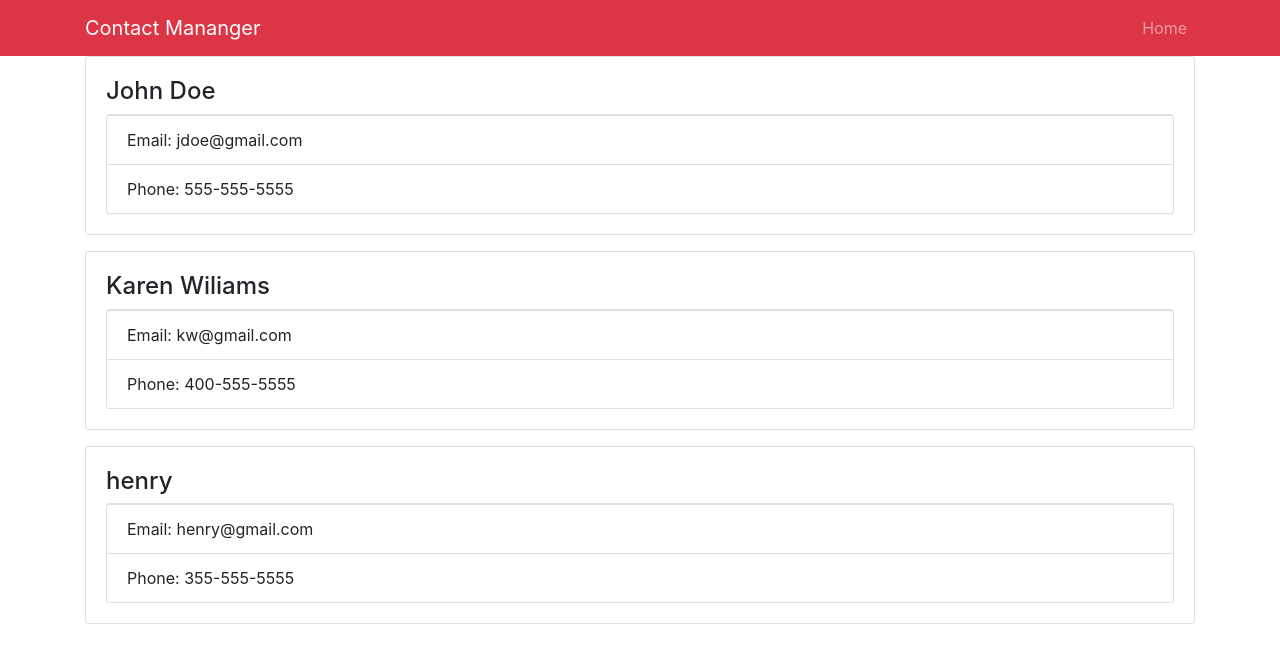
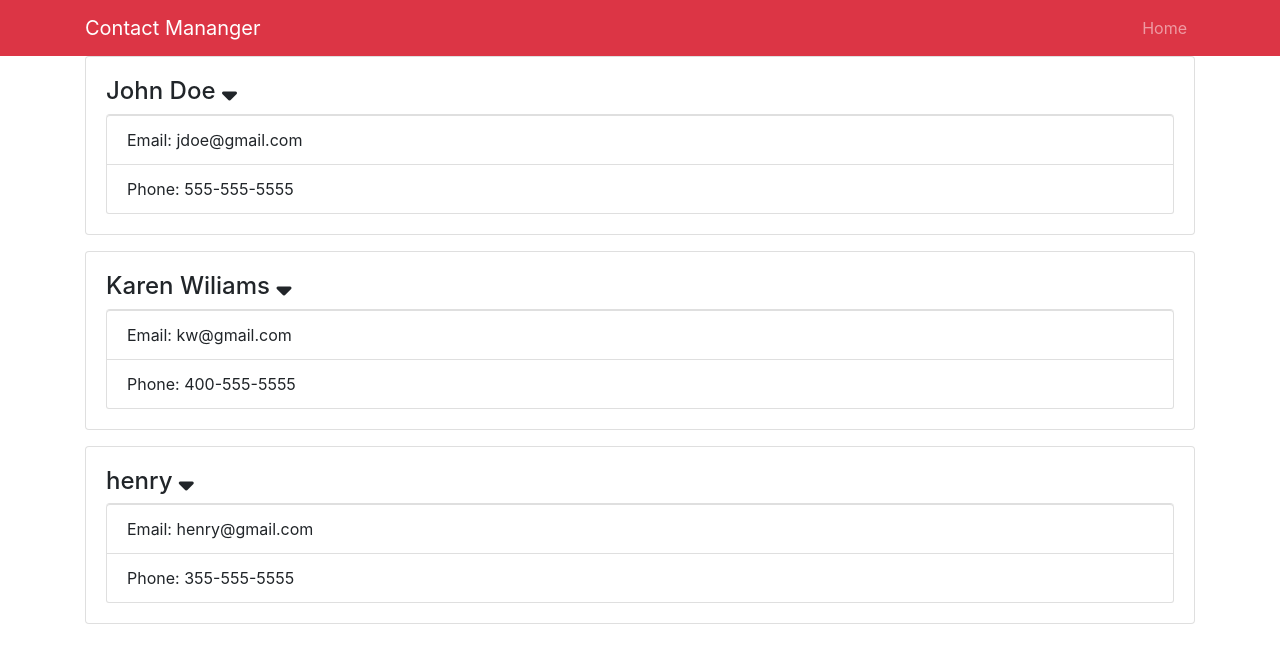
Before and after one commit to tngo0508/learn_react, a React (Create React App) app: page / in a window 1280 px wide. Shown: the top 660 px of the page. Built offline with nearby package versions, Linux system fonts and the light colour scheme.

Commit message:
learning events in React

```diff
--- a/public/index.html
+++ b/public/index.html
@@ -8,6 +8,7 @@
   <meta name="theme-color" content="#000000" />
   <meta name="description" content="Web site created using create-react-app" />
   <link rel="apple-touch-icon" href="%PUBLIC_URL%/logo192.png" />
+  <script src="https://kit.fontawesome.com/d192b27ae5.js" crossorigin="anonymous"></script>
   <!--
       manifest.json provides metadata used when your web app is installed on a
       user's mobile device or desktop. See https://developers.google.com/web/fundamentals/web-app-manifest/
--- a/src/components/Contact.js
+++ b/src/components/Contact.js
@@ -2,11 +2,21 @@ import React, { Component } from 'react';
 import PropTypes from 'prop-types';
 
 class Contact extends Component {
+  // constructor() {
+  //   super();
+  //   this.state = {};
+
+  //   this.onShowClick = this.onShowClick.bind(this);
+  // }
+  state = {};
+  onShowClick = (id, e) => {
+    console.log(id);
+  }
   render() {
     const { name, email, phone } = this.props.contact;
     return (
       <div className="card card-body mb-3">
-        <h4>{name}</h4>
+        <h4>{name} <i onClick={this.onShowClick.bind(this, name)} className="fas fa-sort-down"></i></h4>
         <ul className="list-group">
           <li className="list-group-item">Email: {email}</li>
           <li className="list-group-item">Phone: {phone}</li>
```
